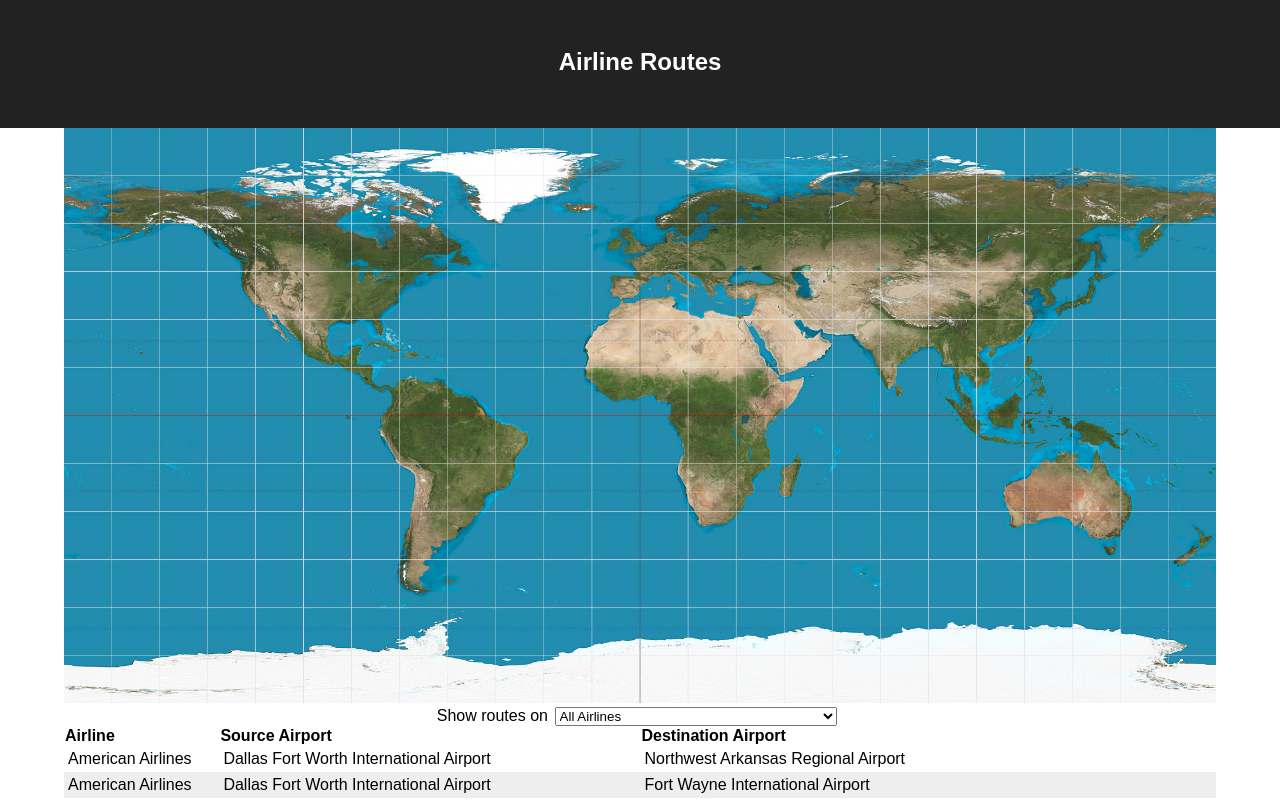
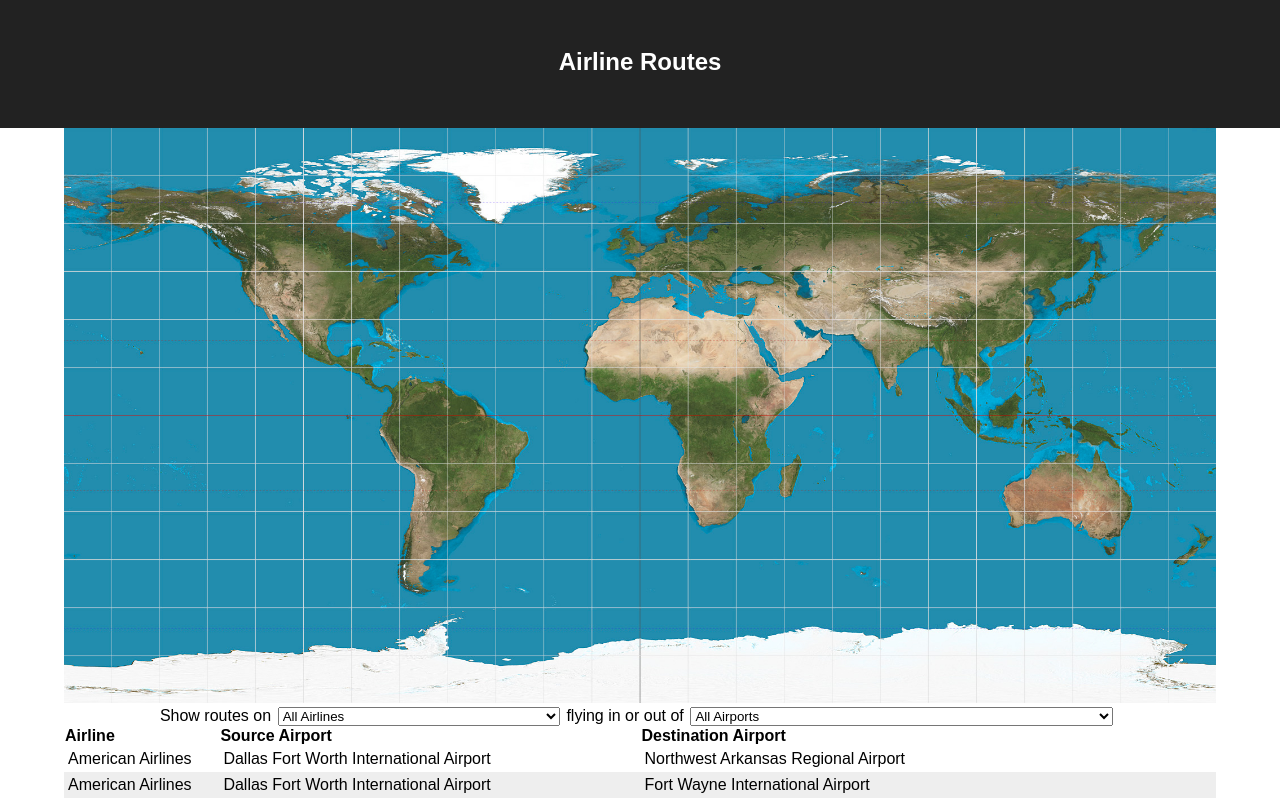
Before and after one commit to Natalie-Ann/airlines, a React (Create React App) app: page / in a window 1280 px wide. Shown: the top 800 px of the page. Built offline with nearby package versions, Linux system fonts and the light colour scheme.

Commit message:
adding airport filter

```diff
--- a/src/App.js
+++ b/src/App.js
@@ -7,6 +7,7 @@ import Select from './components/Select'
 
 const App = () => {
   const [selectedAirlineNumber, setSelectedAirline] = useState('All Airlines');
+  const [selectedAirport, setSelectedAirport] = useState('All Airports')
 
   const columns = [
     {name: 'Airline', property: 'airline'},
@@ -23,6 +24,7 @@ const App = () => {
   }
 
   let filteredAirlines = airlines;
+  let filteredAirports = airports;
 
   const handleOnSelectAirline = (event) => {
     console.log(event.target.value)
@@ -34,8 +36,18 @@ const App = () => {
     }
   }
 
+  const handleOnSelectAirport = (event) => {
+    console.log(typeof event.target.value)
+
+    if (event.target.value === 'All Airports') {
+      setSelectedAirport('All Airports')
+    } else {
+      setSelectedAirport(event.target.value)
+    }
+  }
+
   let filteredRoutes = routes.filter(route => {
-    return route.airline === selectedAirlineNumber
+    return (route.airline === selectedAirlineNumber || route.src === selectedAirport || route.dest === selectedAirport)
   });
 
   return (
@@ -48,7 +60,7 @@ const App = () => {
       {/* <Select airlines={airlines} handleOnSelectAirline={handleOnSelectAirline} /> */}
       <div>
       <label htmlFor="airline-select">Show routes on</label><Select id="airline-select" options={filteredAirlines} valueKey="id" titleKey="name" allTitle="All Airlines" value={selectedAirlineNumber} onSelect={handleOnSelectAirline} />
-      {/* <label htmlFor="airport-select">flying in or out of</label><Select id="airport-select" options={filteredAirports} valueKey="code" titleKey="name" allTitle="All Airports" value="" onSelect={handleOnSelectAirport}/> */}
+      <label htmlFor="airport-select">flying in or out of</label><Select id="airport-select" options={filteredAirports} valueKey="code" titleKey="name" allTitle="All Airports" value={selectedAirport} onSelect={handleOnSelectAirport}/>
       </div>
       <Table classname="routes-table" columns={columns} rows={filteredRoutes.length > 0? filteredRoutes : routes} format={formatValue} />
     </section>
```
